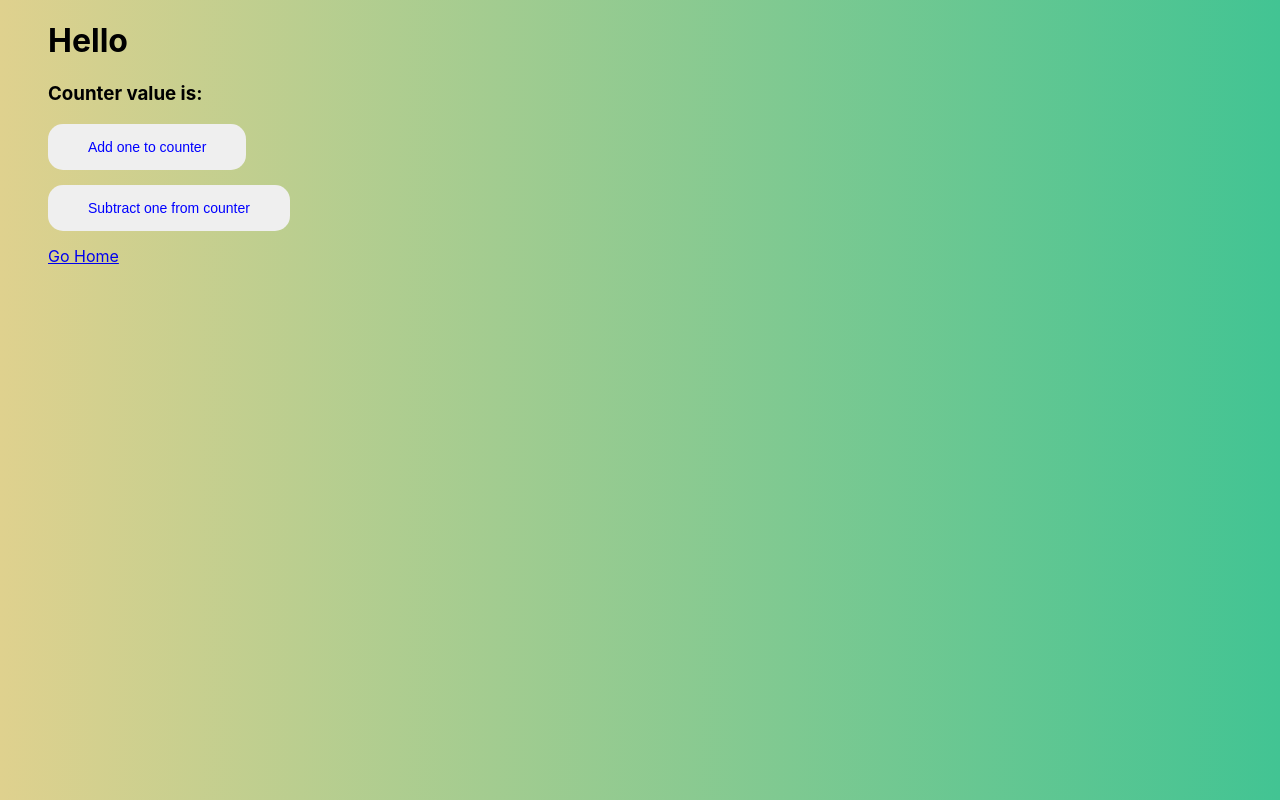
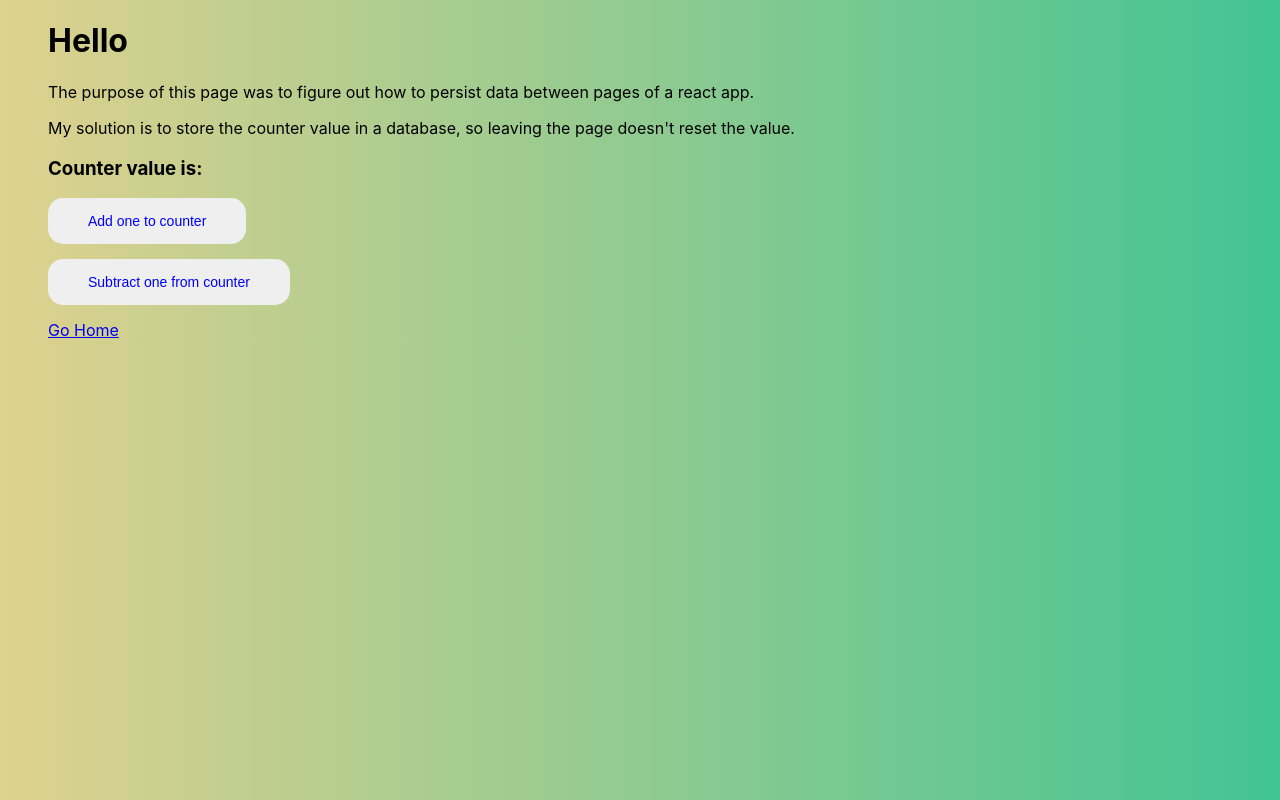
Before and after one commit to WordsofDefiance/react-notes-client, a React (Create React App) app: page /counter in a window 1280 px wide. Built offline with nearby package versions, Linux system fonts and the light colour scheme; no server answers.

Commit message:
adding note explaining why this exists

```diff
--- a/src/components/counter/counter.component.jsx
+++ b/src/components/counter/counter.component.jsx
@@ -50,6 +50,8 @@ class Counter extends React.Component {
     return (
         <>
         <h1>Hello</h1>
+        <p>The purpose of this page was to figure out how to persist data between pages of a react app.</p>
+        <p>My solution is to store the counter value in a database, so leaving the page doesn't reset the value.</p>
         <h3>Counter value is: {this.state.value}</h3>
         <Button onClick={this.addOne}>Add one to counter</Button>
         <Button onClick={this.subtractOne}>Subtract one from counter</Button>
```
